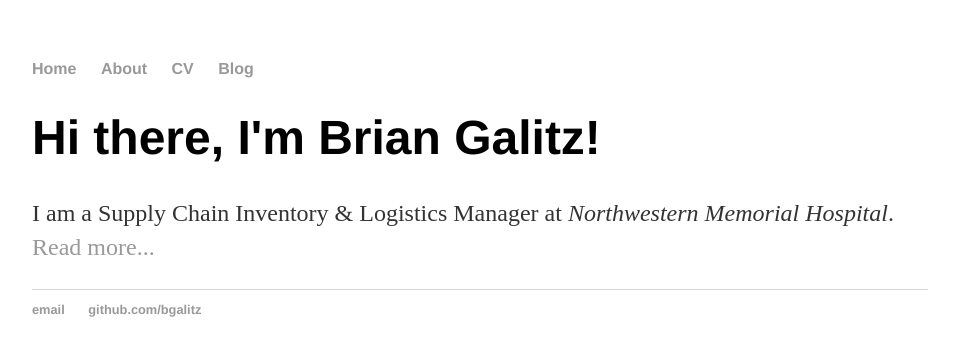
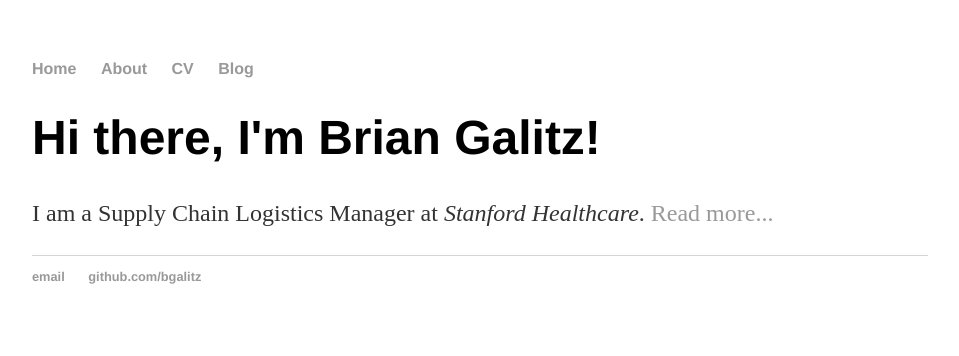
Before and after one commit to bgalitz/bgalitz.github.io, a Jekyll site: the page built from index.html, in a window 1280 px wide. Shown: the top 356 px of the page, without its empty margins (160-1119 px from the left). Built offline with Jekyll 4.4.1, drawn with Linux system fonts in a browser that asks for light colours.

Commit message:
Update index.html

```diff
--- a/index.html
+++ b/index.html
@@ -4,6 +4,6 @@ title: Brian Galitz, Supply Chain
 ---
 <div class="blurb">
 	<h1>Hi there, I'm Brian Galitz!</h1>
-        <p>I am a Supply Chain Inventory & Logistics Manager at <em>Northwestern Memorial Hospital</em>.
+        <p>I am a Supply Chain Logistics Manager at <em>Stanford Healthcare</em>.
         <a href="/about">Read more...</a></p>
 </div><!-- /.blurb -->
```
